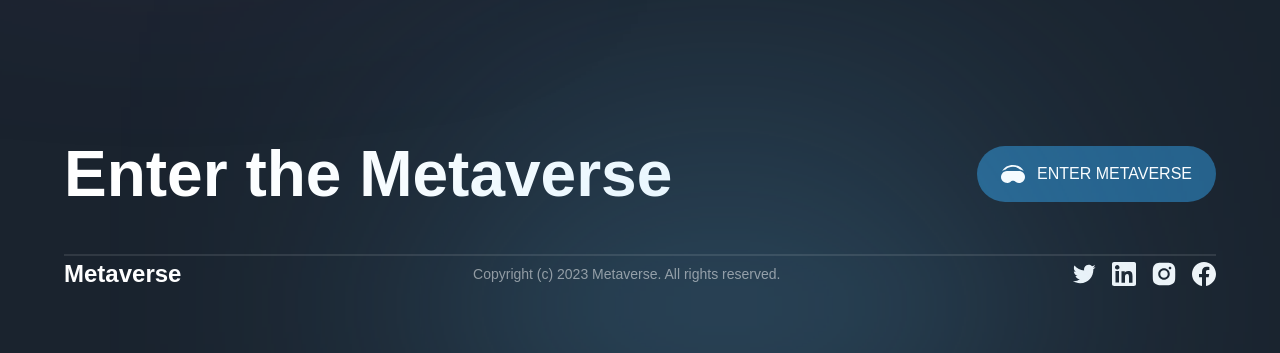
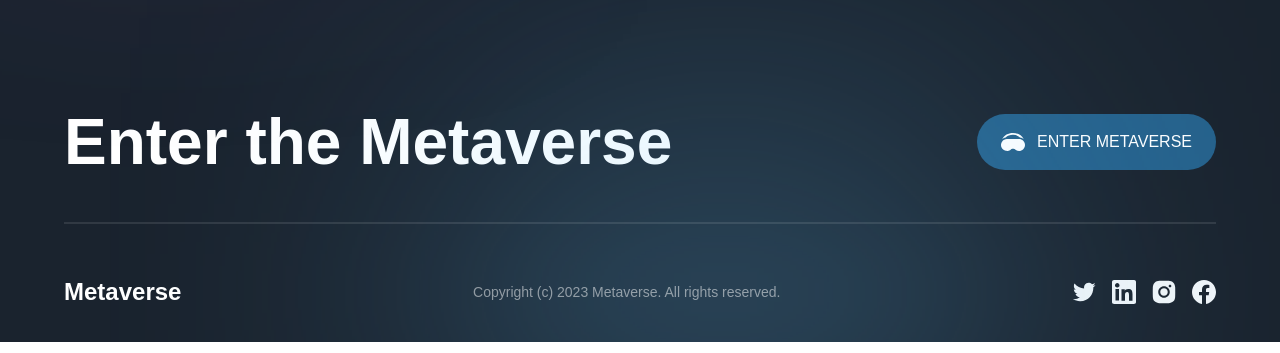
Before and after one commit to AWAIS97/metaverse, a Next.js app: page / in a window 1280 px wide. Shown: the part 7019-7372 px from the top of the page. Built offline with nearby package versions, Linux system fonts and the light colour scheme; a web font is replaced by a local one.

Commit message:
Footer issue done

```diff
--- a/components/Footer.jsx
+++ b/components/Footer.jsx
@@ -9,7 +9,7 @@ const Footer = () => (
     variants={footerVariants}
     initial="hidden"
     whileInView="show"
-    className={`${styles.paddings} py-8 relative`}
+    className={`${styles.xPaddings} py-8 relative`}
   >
     <div className="footer-gradient" />
     <div className={`${styles.innerWidth} mx-auto flex flex-col gap-8`}>
@@ -32,7 +32,7 @@ const Footer = () => (
         </button>
       </div>
       <div className="flex flex-col">
-        <div className="md-[50px] h-[2px] bg-white opacity-10" />
+        <div className="mb-[50px] h-[2px] bg-white opacity-10" />
         <div className="flex items-center justify-between flex-wrap gap-4">
           <h4 className="font-extrabold text-[24px] text-white">Metaverse</h4>
           <p className="font-normal text-[14px] text-white opacity-50">
```
